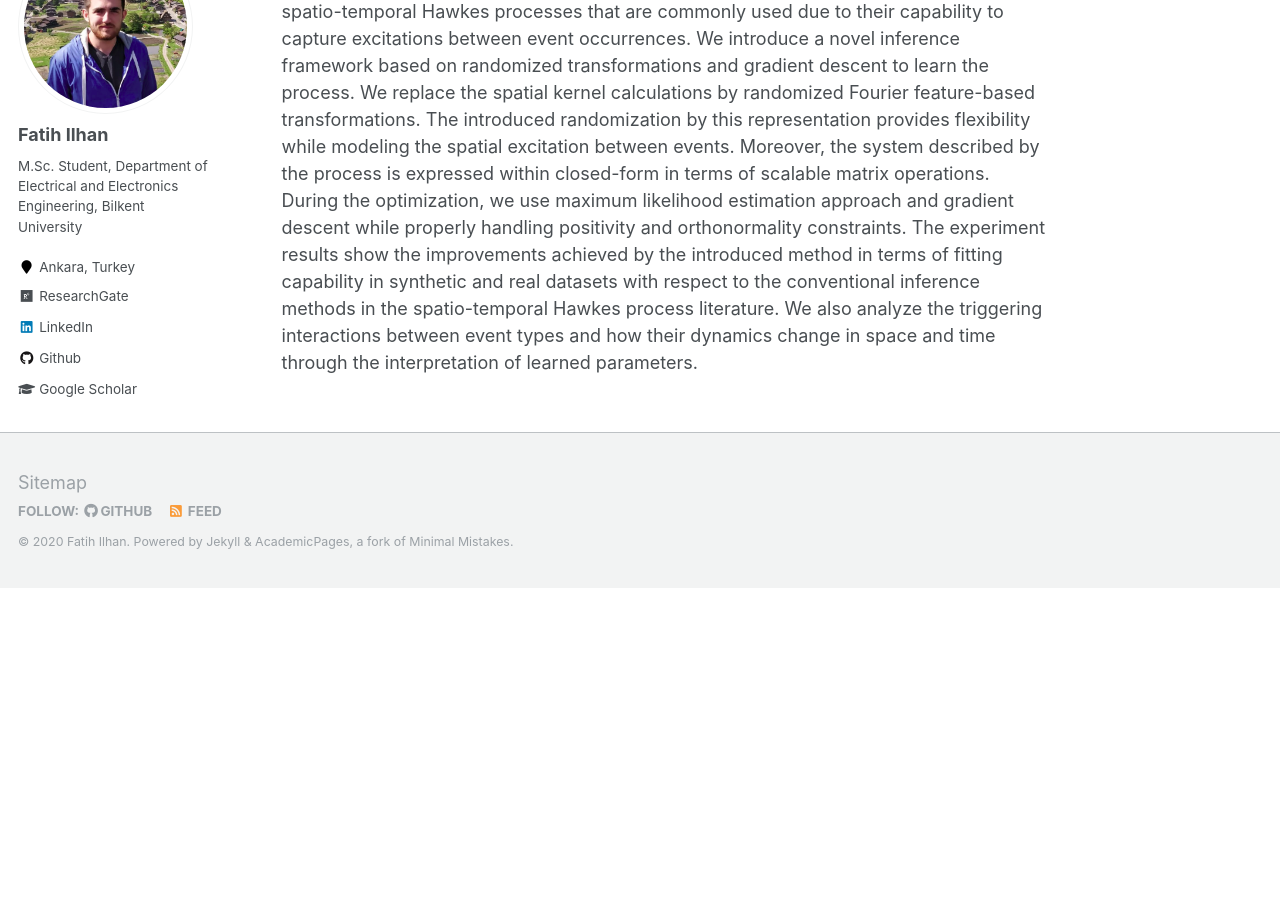
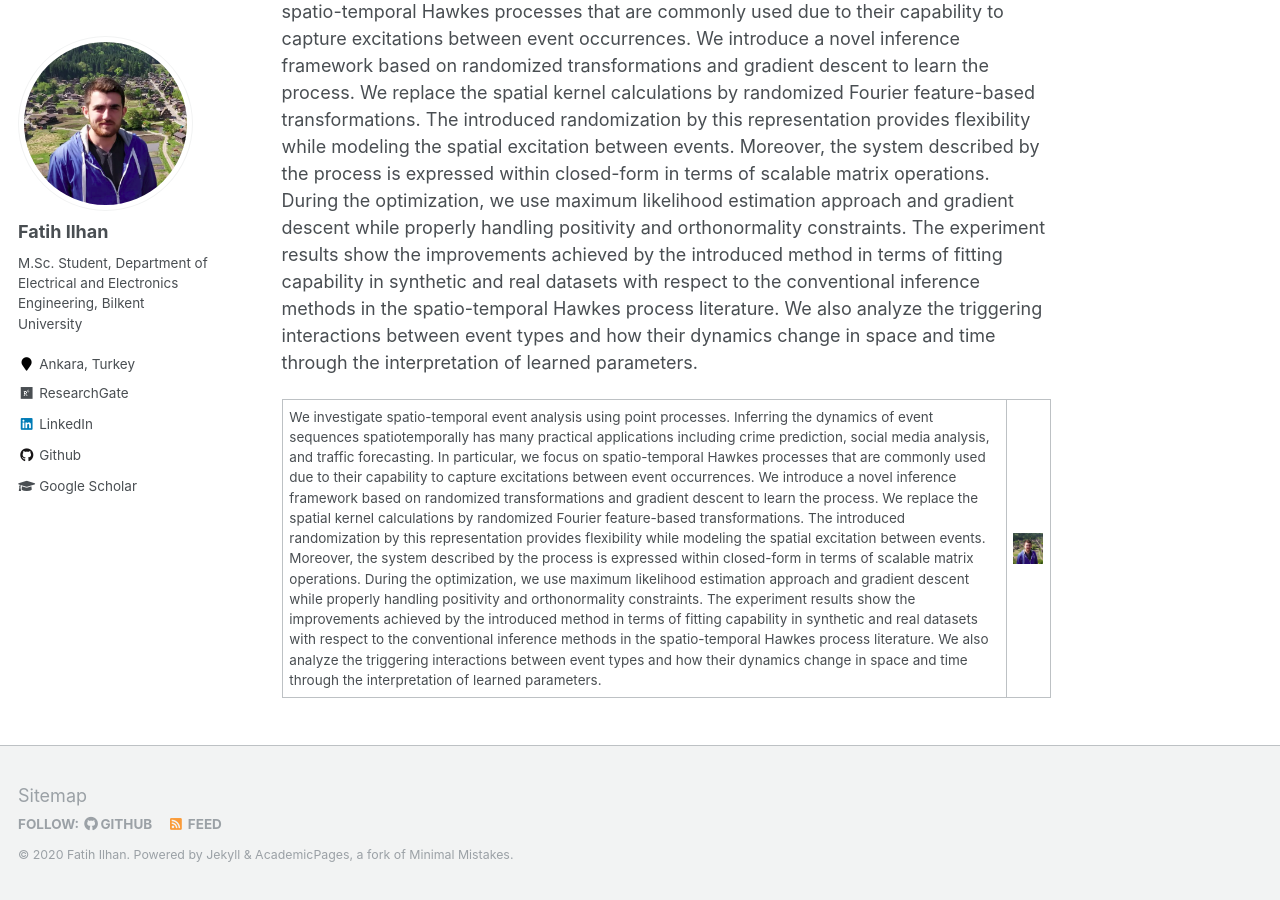
Before and after one commit to fatih-ilhan/fatih-ilhan.github.io, a Jekyll site: the page built from _publications/STHP.md, in a window 1280 px wide and 900 px high, scrolled down 526 px. Built offline with Jekyll 4.4.1, drawn with Linux system fonts in a browser that asks for light colours; before the commit the page ends 1114 px from its top, so only the background shows below that.

Commit message:
update publications

```diff
--- a/_publications/STHP.md
+++ b/_publications/STHP.md
@@ -9,4 +9,51 @@ permalink: /publications/STHP
 
 
 ## Abstract
-We investigate spatio-temporal event analysis using point processes. Inferring the dynamics of event sequences spatiotemporally has many practical applications including crime prediction, social media analysis, and traffic forecasting. In particular, we focus on spatio-temporal Hawkes processes that are commonly used due to their capability to capture excitations between event occurrences. We introduce a novel inference framework based on randomized transformations and gradient descent to learn the process. We replace the spatial kernel calculations by randomized Fourier feature-based transformations. The introduced randomization by this representation provides flexibility while modeling the spatial excitation between events. Moreover, the system described by the process is expressed within closed-form in terms of scalable matrix operations. During the optimization, we use maximum likelihood estimation approach and gradient descent while properly handling positivity and orthonormality constraints. The experiment results show the improvements achieved by the introduced method in terms of fitting capability in synthetic and real datasets with respect to the conventional inference methods in the spatio-temporal Hawkes process literature. We also analyze the triggering interactions between event types and how their dynamics change in space and time through the interpretation of learned parameters.
+
+We investigate spatio-temporal event analysis using point processes.
+Inferring the dynamics of event sequences spatiotemporally has many
+practical applications including crime prediction, social media analysis, and traffic forecasting.
+In particular, we focus on spatio-temporal Hawkes processes that are commonly used
+due to their capability to capture excitations between event occurrences.
+We introduce a novel inference framework based on randomized transformations
+and gradient descent to learn the process. We replace the spatial kernel calculations by randomized
+Fourier feature-based transformations. The introduced randomization by this representation
+provides flexibility while modeling the spatial excitation between events.
+Moreover, the system described by the process is expressed within closed-form
+in terms of scalable matrix operations. During the optimization, we use maximum
+likelihood estimation approach and gradient descent while properly handling positivity
+and orthonormality constraints. The experiment results show the improvements
+achieved by the introduced method in terms of fitting capability in synthetic and real datasets
+with respect to the conventional inference methods in the spatio-temporal Hawkes process literature.
+We also analyze the triggering interactions between event types and how their dynamics change in
+space and time through the interpretation of learned parameters.
+
+
+<table class="table">
+  <tbody class="table-body">
+    <tr class="row">
+      <td class="cell">
+        We investigate spatio-temporal event analysis using point processes.
+        Inferring the dynamics of event sequences spatiotemporally has many
+        practical applications including crime prediction, social media analysis, and traffic forecasting.
+        In particular, we focus on spatio-temporal Hawkes processes that are commonly used
+        due to their capability to capture excitations between event occurrences.
+        We introduce a novel inference framework based on randomized transformations
+        and gradient descent to learn the process. We replace the spatial kernel calculations by randomized
+        Fourier feature-based transformations. The introduced randomization by this representation
+        provides flexibility while modeling the spatial excitation between events.
+        Moreover, the system described by the process is expressed within closed-form
+        in terms of scalable matrix operations. During the optimization, we use maximum
+        likelihood estimation approach and gradient descent while properly handling positivity
+        and orthonormality constraints. The experiment results show the improvements
+        achieved by the introduced method in terms of fitting capability in synthetic and real datasets
+        with respect to the conventional inference methods in the spatio-temporal Hawkes process literature.
+        We also analyze the triggering interactions between event types and how their dynamics change in
+        space and time through the interpretation of learned parameters.
+      </td>
+      <td class="cell">
+        <img align="right" src="https://fatih-ilhan.github.io/images/profile.png" style="width: 450px;">
+      </td>
+    </tr>
+  </tbody>
+</table>
```
